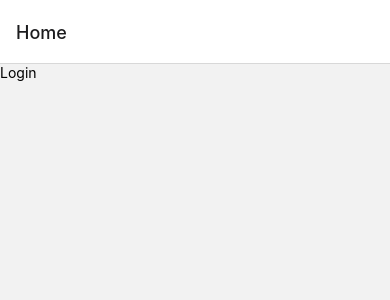
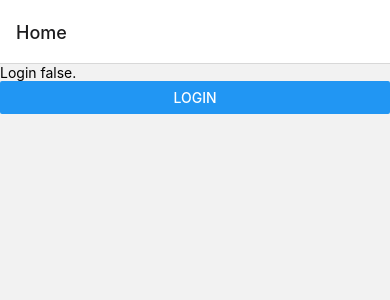
Before and after one commit to SafemapBogotaBerlin/SafeMap, a React Native app in the folder client/: screen /Home in a window 390 px wide. Shown: the top 300 px of the page. Built offline with nearby package versions, Linux system fonts and the light colour scheme.

Commit message:
adding redux with redux-toolkit

```diff
--- a/client/App.tsx
+++ b/client/App.tsx
@@ -1,22 +1,27 @@
-import { useState } from "react";
-
-import { StyleSheet, Text, View } from "react-native";
-import Private from "./src/navigation/Private";
-import Public from "./src/navigation/Public";
-import { NavigationContainer } from "@react-navigation/native";
+import { useState } from 'react';
+import { StyleSheet, Text, View } from 'react-native';
+import Private from './src/navigation/Private';
+import Public from './src/navigation/Public';
+import { NavigationContainer } from '@react-navigation/native';
+import { store } from './redux/Login/store';
+import { Provider } from 'react-redux';
 
 export default function App() {
   const [user, setUser] = useState(false);
   return (
-    <View style={styles.container}>
-      <NavigationContainer>{user ? <Private /> : <Public />}</NavigationContainer>
-    </View>
+    <Provider store={store}>
+      <View style={styles.container}>
+        <NavigationContainer>
+          {user ? <Private /> : <Public />}
+        </NavigationContainer>
+      </View>
+    </Provider>
   );
 }
 
 const styles = StyleSheet.create({
   container: {
     flex: 1,
-    backgroundColor: "#fff",
+    backgroundColor: '#fff',
   },
 });
--- /dev/null
+++ b/client/redux/Login/index.ts
@@ -0,0 +1,16 @@
+import { createSlice } from '@reduxjs/toolkit';
+
+const loginSlice = createSlice({
+  name: 'loggedin',
+  initialState: {
+    value: false,
+  },
+  reducers: {
+    login: (state) => {
+      state.value = !state.value;
+    },
+  },
+});
+
+export const { login } = loginSlice.actions;
+export default loginSlice.reducer;
--- /dev/null
+++ b/client/redux/Login/store.ts
@@ -0,0 +1,9 @@
+import { configureStore } from '@reduxjs/toolkit';
+import loginReducer from '.';
+export const store = configureStore({
+  reducer: {
+    test: loginReducer,
+  },
+});
+export type AppDispatch = typeof store.dispatch;
+export type RootState = ReturnType<typeof store.getState>;
--- a/client/src/screens/Login.tsx
+++ b/client/src/screens/Login.tsx
@@ -1,10 +1,17 @@
-import React from 'react'
-import { View, Text, SafeAreaView } from 'react-native';
+import React from 'react';
+import { View, Text, SafeAreaView, Button } from 'react-native';
+import { useDispatch, useSelector } from 'react-redux';
+import { RootState } from '../../redux/Login/store';
+import { login } from '../../redux/Login';
 
 export default function Login() {
+  const value = useSelector((state: RootState) => state.test.value);
+  const dispatch = useDispatch();
+
   return (
     <SafeAreaView>
-      <Text>Login</Text>
+      <Text>{`Login ${value}.`}</Text>
+      <Button title='Login' onPress={() => dispatch(login())}></Button>
     </SafeAreaView>
   );
 }
```
Also changed, not shown: client/package.json (+7 -1 lines), client/store/index.ts (added), 1 other file (tests, documents, lock files or other folders).
